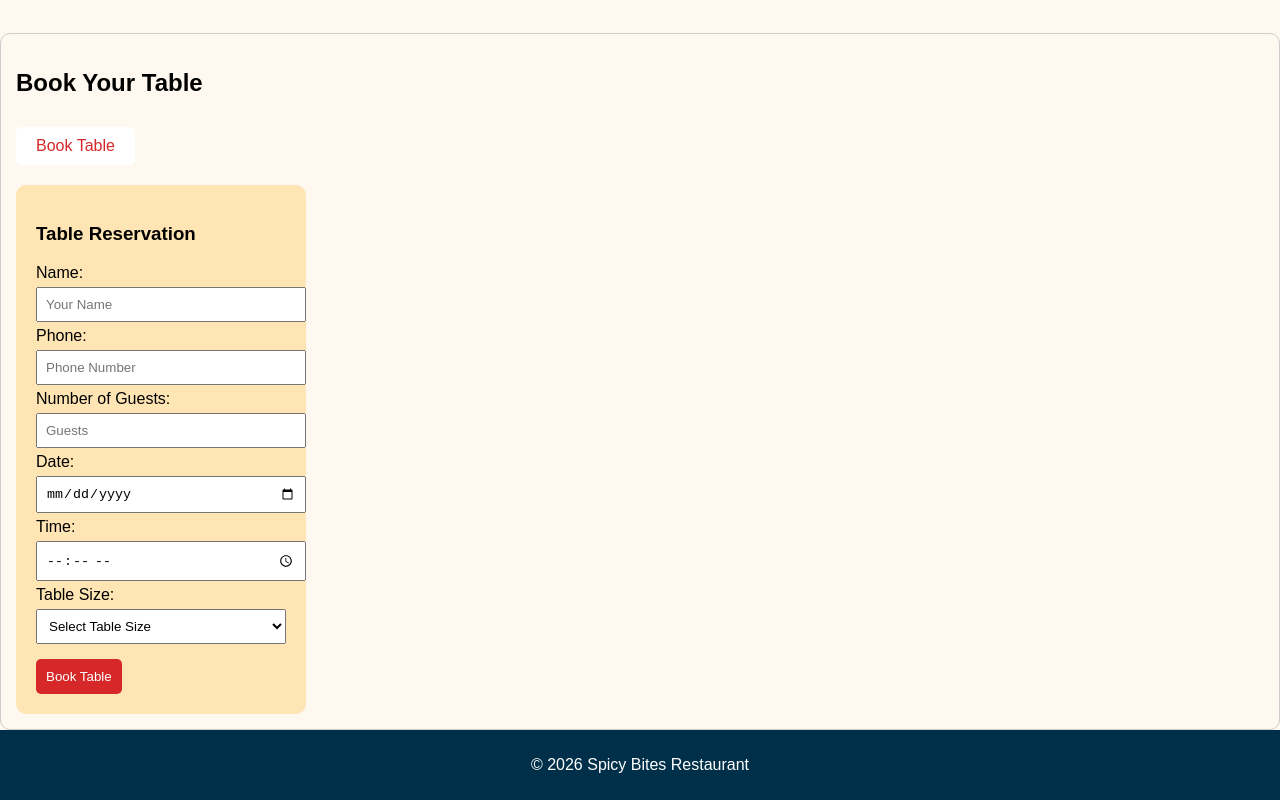
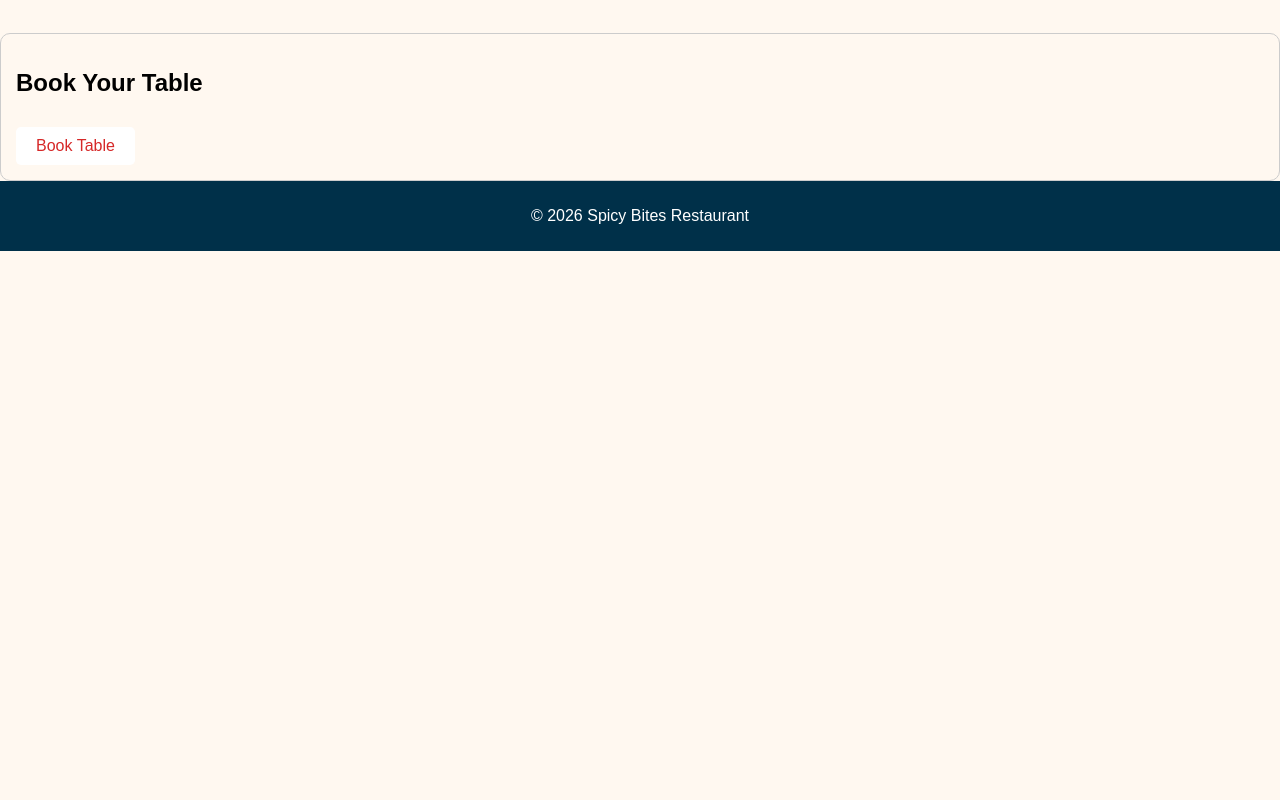
Before and after one commit to shaharikaofficial/feb-web, a plain HTML site: page index.html in a window 1280 px wide. Shown: the part 1415-2215 px from the top of the page. After the commit the page ends 1666 px from the top, so only its background shows below. Drawn offline with Linux system fonts and the light colour scheme.

Commit message:
updaated website

```diff
--- a/index.html
+++ b/index.html
@@ -127,8 +127,8 @@
     <!-- Book Table Button -->
     <button onclick="showBookingForm()" style="padding:10px 20px; font-size:16px; cursor:pointer;">Book Table</button>
 
-    <!-- Booking Form -->
-    <form action="/saveBooking" method="POST" id="bookingForm" style="background:#ffe5b4; padding:20px; border-radius:10px; max-width:300px; margin-top:20px;">
+    <!-- Only one Booking Form -->
+    <form action="/saveBooking" method="POST" id="bookingForm" style="display:none; background:#ffe5b4; padding:20px; border-radius:10px; max-width:300px; margin-top:20px;">
         <h3>Table Reservation</h3>
 
         <label>Name:</label>
```
